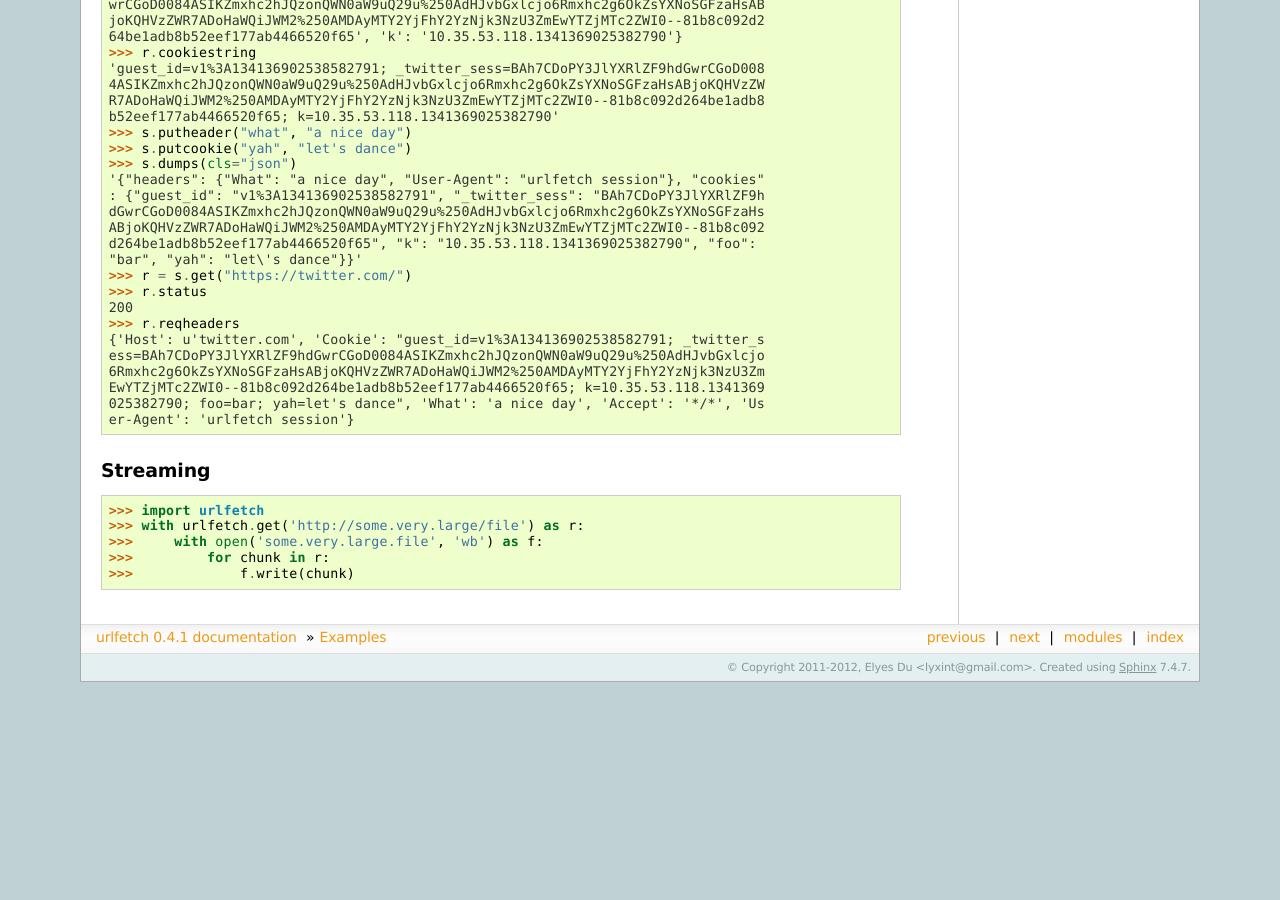
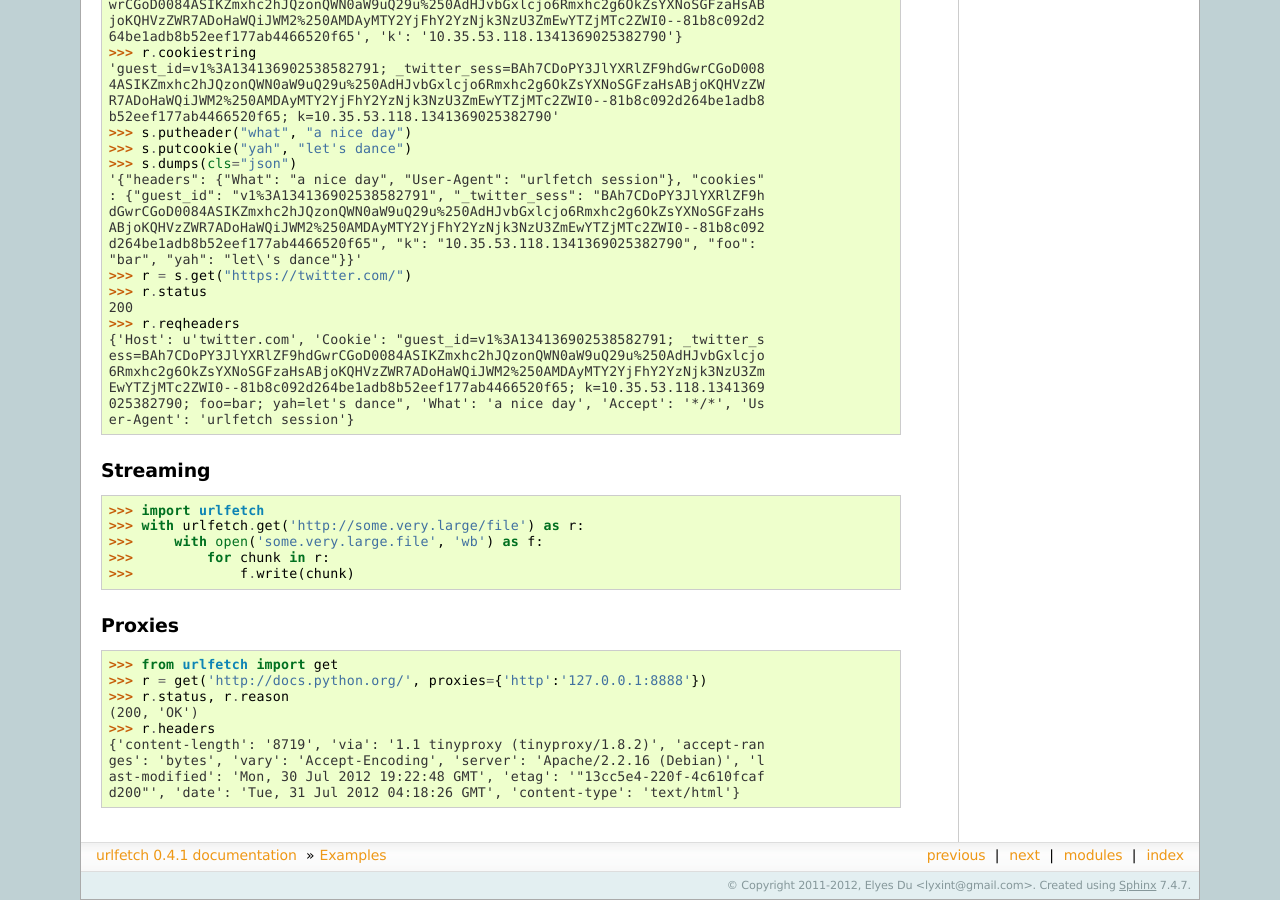
Before and after one commit to ifduyue/urlfetch, a Sphinx documentation site: the page built from doc/examples.rst, in a window 1280 px wide and 900 px high, scrolled down 2615 px. Built offline with Sphinx 7.4.7, drawn with Linux system fonts in a browser that asks for light colours; before the commit the page ends 3297 px from its top, so only the background shows below that.

Commit message:
proxies example

```diff
--- a/doc/examples.rst
+++ b/doc/examples.rst
@@ -198,3 +198,17 @@ Streaming
 >>>     with open('some.very.large.file', 'wb') as f:
 >>>         for chunk in r:
 >>>             f.write(chunk)
+
+
+Proxies
+~~~~~~~~~~~~
+
+>>> from urlfetch import get
+>>> r = get('http://docs.python.org/', proxies={'http':'127.0.0.1:8888'})
+>>> r.status, r.reason
+(200, 'OK')
+>>> r.headers
+{'content-length': '8719', 'via': '1.1 tinyproxy (tinyproxy/1.8.2)', 'accept-ran
+ges': 'bytes', 'vary': 'Accept-Encoding', 'server': 'Apache/2.2.16 (Debian)', 'l
+ast-modified': 'Mon, 30 Jul 2012 19:22:48 GMT', 'etag': '"13cc5e4-220f-4c610fcaf
+d200"', 'date': 'Tue, 31 Jul 2012 04:18:26 GMT', 'content-type': 'text/html'}
```
